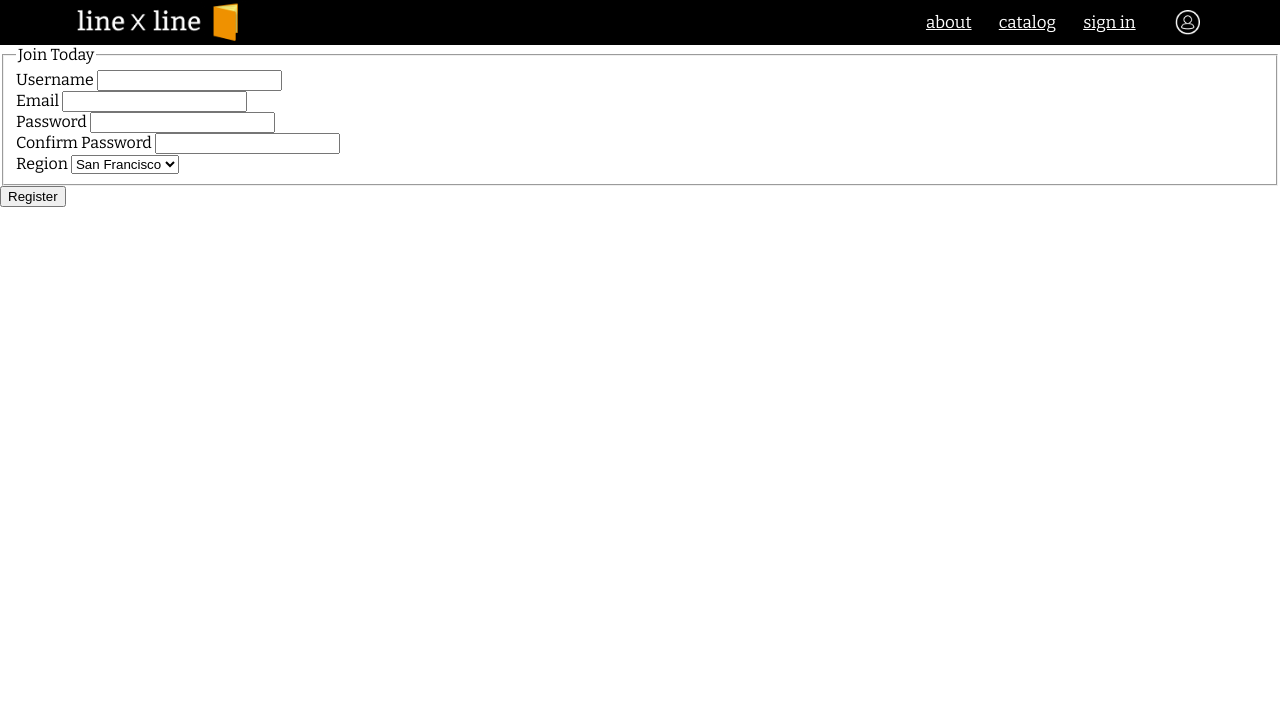
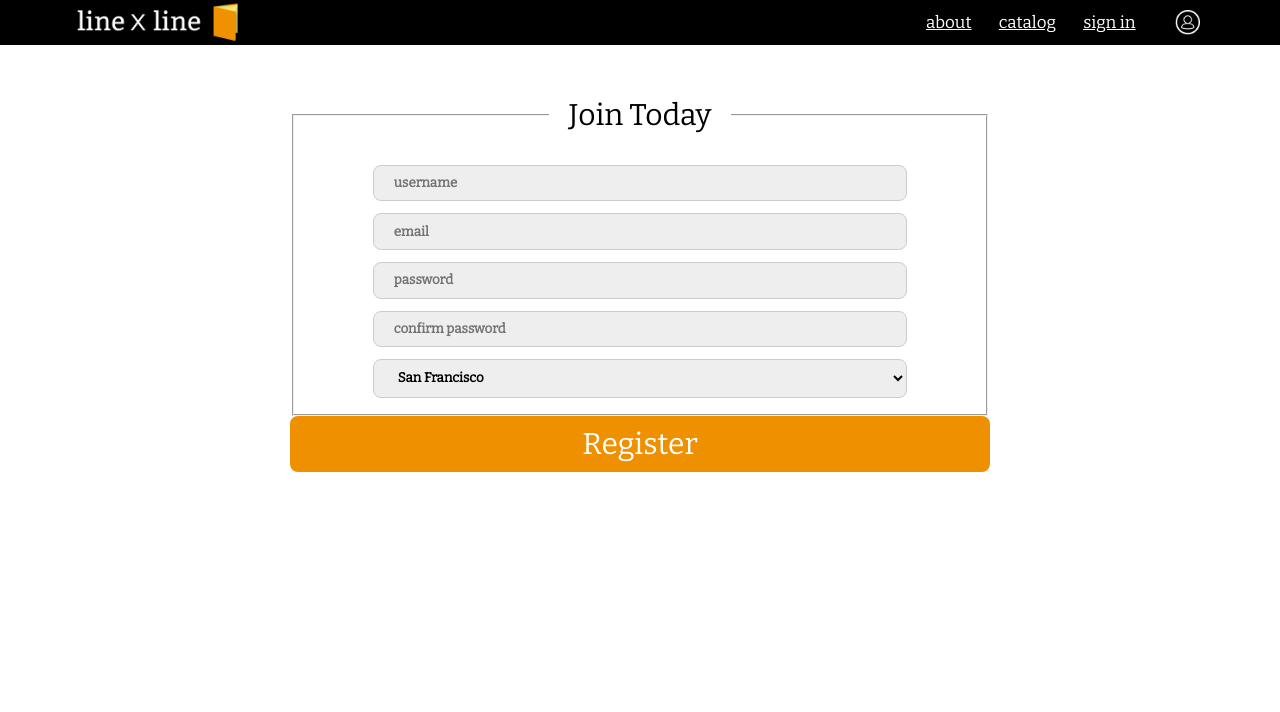
Before and after one commit to hu-ng/book_lending_club, a Flask app: page /register in a window 1280 px wide. Shown: the top 712 px of the page. Run offline with Flask 2, Linux system fonts and the light colour scheme.

Commit message:
Add CSS for SignUp & LogIn (or any similar form) in mainstyles.css
In mainstyles.css, added styling for:

* form HTML objects.
* #submit buttons.
* input[type=text], input[type=password], select HTML objects
* legend HTML objects

```diff
--- a/app/forms.py
+++ b/app/forms.py
@@ -5,11 +5,11 @@ from app.models import User
 
 
 class RegistrationForm(FlaskForm):
-    username = StringField('Username', validators=[Length(min=4, max=25)])
-    email = StringField('Email', validators=[DataRequired(), Email()])
-    password = PasswordField('Password', validators=[DataRequired()])
-    confirm_password = PasswordField('Confirm Password', validators=[DataRequired(), EqualTo("password")])
-    region = SelectField(u'Region', choices=[("sf","San Francisco"),("sel","Seoul"),
+    username = StringField('', validators=[Length(min=4, max=25)], render_kw={"placeholder": "username"})
+    email = StringField('', validators=[DataRequired(), Email()], render_kw={"placeholder": "email"})
+    password = PasswordField('', validators=[DataRequired()], render_kw={"placeholder": "password"})
+    confirm_password = PasswordField('', validators=[DataRequired(), EqualTo("password")], render_kw={"placeholder": "confirm password"})
+    region = SelectField(u'', choices=[("sf","San Francisco"),("sel","Seoul"),
     ("hyd","Hyderabad"),("ber","Berlin"),("ba","Buenos Aires"),("ldn","London"),
     ("tpe", "Taipei")], validators=[DataRequired()])
     submit = SubmitField("Register")
@@ -26,8 +26,8 @@ class RegistrationForm(FlaskForm):
 
 
 class LoginForm(FlaskForm):
-    email = StringField('Email', validators=[DataRequired(), Email()])
-    password = PasswordField('Password', validators=[DataRequired()])
+    email = StringField('', validators=[DataRequired(), Email()], render_kw={"placeholder": "email"})
+    password = PasswordField('', validators=[DataRequired()], render_kw={"placeholder": "password"})
     remember = BooleanField('Remember Me')
     submit = SubmitField('Log In')
 
--- a/app/static/mainstyles.css
+++ b/app/static/mainstyles.css
@@ -117,3 +117,62 @@ body{
   margin: 0;
   font-weight: bold;
 }
+
+
+
+
+/*Styles for SignUp/LogIn forms*/
+form {
+  text-align: center;
+
+  margin: auto;
+  margin-top: 2.5%;
+
+  width: 700px;
+  height: auto;
+}
+
+#submit {
+  text-align: center;
+  font-family: 'Bitter', serif;
+  font-size: 30px;
+
+  background-color: #EF9000;
+  color: #FFF;
+
+  margin: auto;
+  padding: 10px;
+
+  border: 0px solid #ccc;
+  border-radius: 8px;
+
+  width: 100%;
+}
+
+
+input[type=text], input[type=password], select {
+
+  font-family: 'Bitter', serif;
+  font-weight: bold;
+  background-color: #EEE;
+
+  padding: 0.7em 20px;
+  margin: 0.9% 0;
+
+  border: 1px solid #ccc;
+  border-radius: 8px;
+
+  width: 80%;
+}
+
+
+legend {
+  text-align: left;
+  font-size: 30px;
+  background-color: transparent;
+
+  margin: auto;
+  padding: 20px;
+
+  width: inherit;
+}
--- a/app/templates/index.html
+++ b/app/templates/index.html
@@ -3,6 +3,7 @@
   <head>
     <meta charset="utf-8">
     <title> LinexLine - Book Lending</title>
+    <link rel="stylesheet" href= "{{ url_for('static',filename='forms.css') }}">
     <link rel="stylesheet" href= "{{ url_for('static',filename='mainstyles.css') }}">
     <link rel="stylesheet" href= "{{ url_for('static',filename='index.css') }}">
     <link href="https://fonts.googleapis.com/css?family=Bitter" rel="stylesheet">
--- a/app/templates/register.html
+++ b/app/templates/register.html
@@ -1,7 +1,7 @@
 {% extends "index.html" %}
 {% block content %}
     <div class="content-section">
-        <form method="POST" action="">
+        <form id="register-form" method="POST" action="">
             {{ form.hidden_tag() }}
             <fieldset class="form-group">
                 <legend class="border-bottom mb-4">Register</legend>
```
